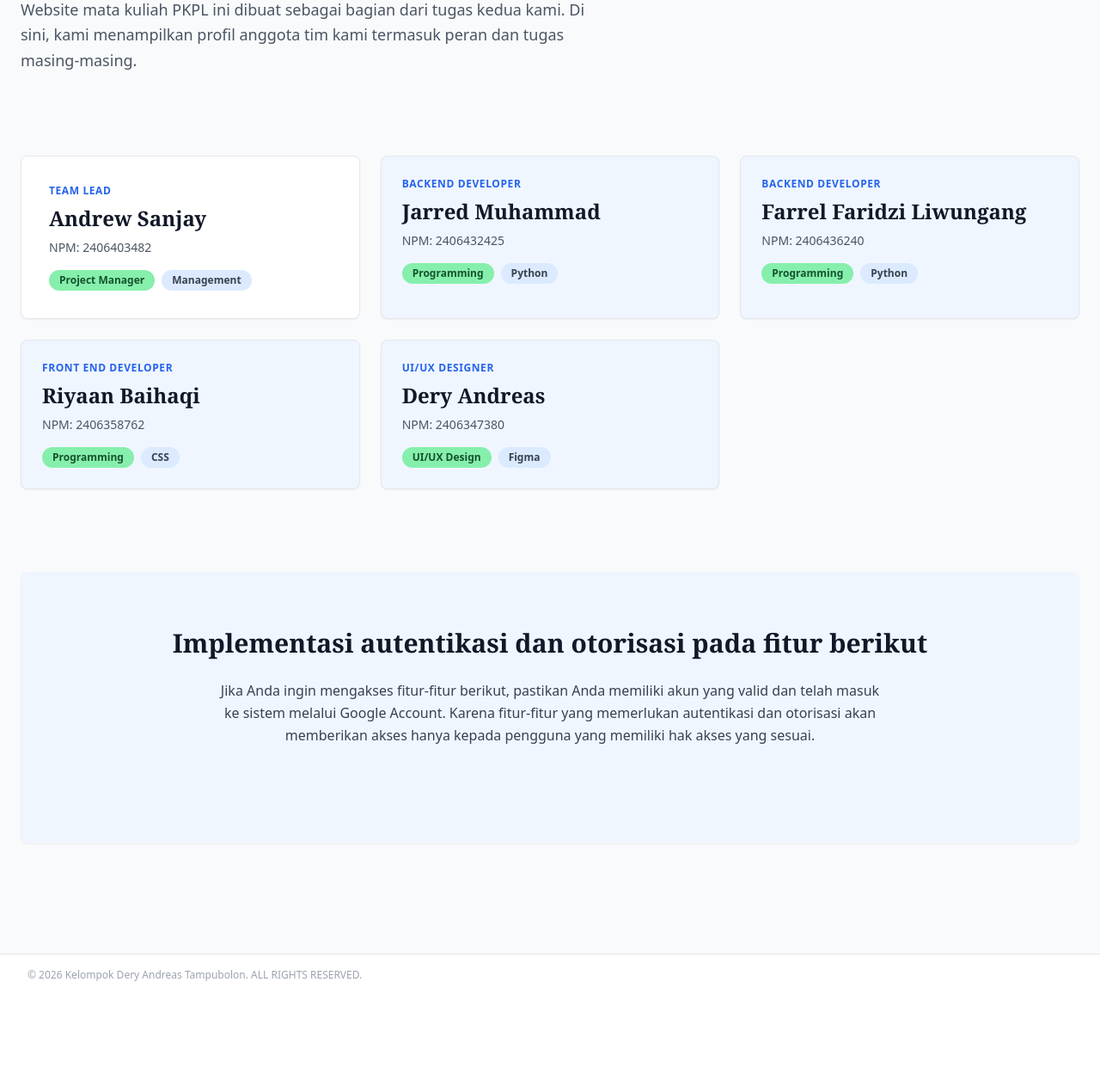
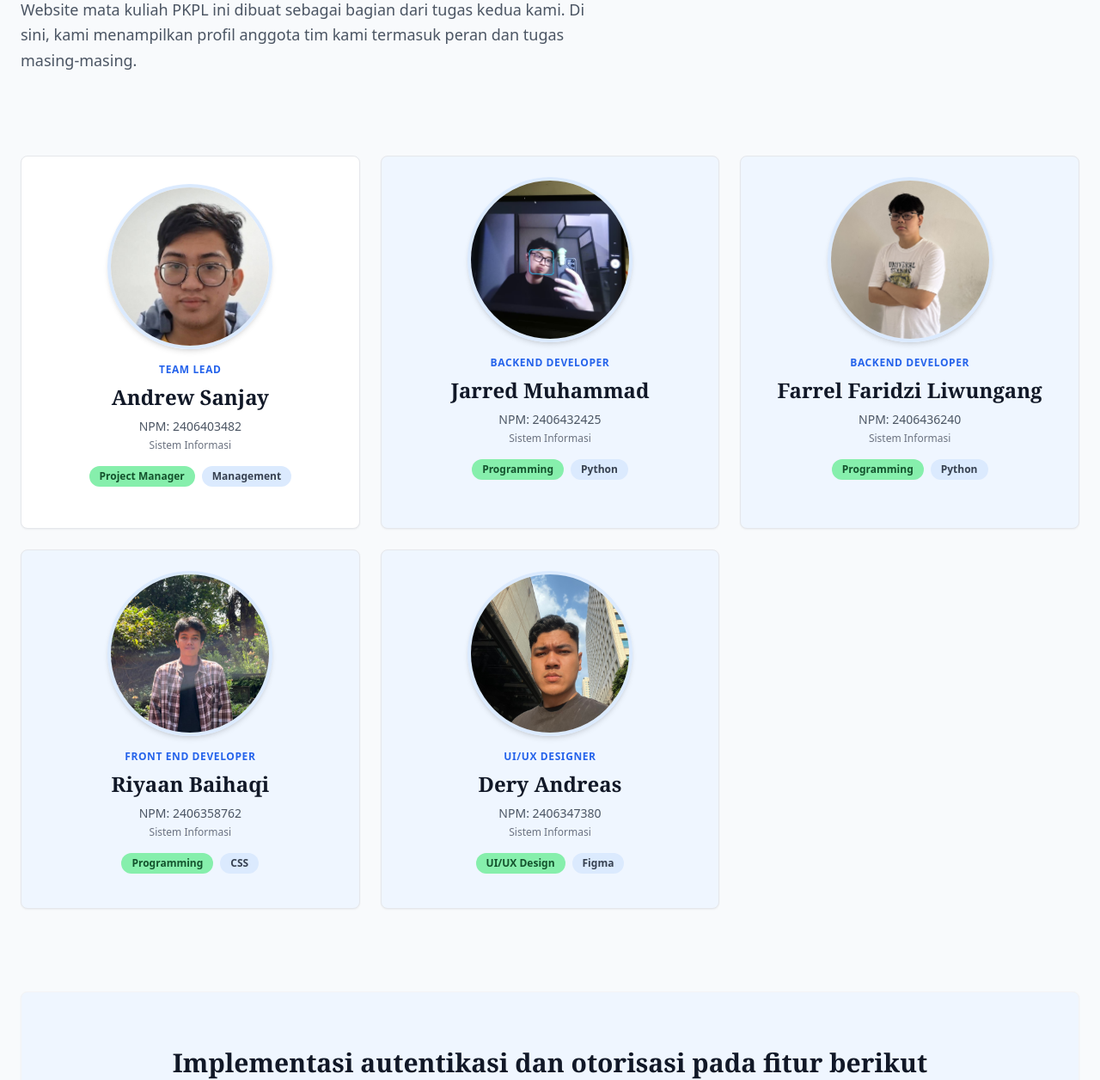
Before and after one commit to TK-PKPL-DAT/TK2, a Django app: page / in a window 1280 px wide. Shown: the part 316-1572 px from the top of the page at 86% size. Before the commit the page ends 1457 px from the top, so only its background shows below. Run offline with Django 5.2, Linux system fonts and the light colour scheme; data comes from the database, SQL or seed files in the repository; some libraries are stand-ins or nearby versions.

Commit message:
Added Image and Major of each team member

```diff
--- a/web/templates/home.html
+++ b/web/templates/home.html
@@ -25,10 +25,12 @@
             <div class="grid grid-cols-3 gap-6 mb-6">
 
                 <div class="col-span-1 bg-white rounded-lg border border-gray-200 p-8 shadow-sm">
-                    <div class="flex-grow">
+                    <div class="flex flex-col items-center text-center mb-4">
+                        <img src="{% static 'images/profiles/andrew-sanjay.jpg' %}" alt="Andrew Sanjay" class="w-48 h-48 rounded-full object-cover mb-4 border-4 border-blue-100 shadow-md">
                         <p class="text-blue-600 text-xs font-bold uppercase tracking-wider mb-2">Team Lead</p>
                         <h3 class="text-2xl font-semibold text-gray-900 mb-2 font-serif">Andrew Sanjay</h3>
-                        <p class="text-gray-600 text-sm mb-4">NPM: 2406403482</p>
+                        <p class="text-gray-600 text-sm mb-1">NPM: 2406403482</p>
+                        <p class="text-gray-500 text-xs mb-4">Sistem Informasi</p>
                         <div class="flex gap-2">
                             <span class="inline-block bg-green-300 text-green-900 text-xs font-semibold px-3 py-1 rounded-full">Project Manager</span>
                             <span class="inline-block bg-blue-100 text-gray-700 text-xs font-semibold px-3 py-1 rounded-full">Management</span>
@@ -37,10 +39,12 @@
                 </div>
 
                 <div class="col-span-1 bg-blue-50 rounded-lg border border-gray-200 p-6 shadow-sm">
-                    <div class="flex-grow">
+                    <div class="flex flex-col items-center text-center mb-4">
+                        <img src="{% static 'images/profiles/jarred-muhammad.jpg' %}" alt="Jarred Muhammad" class="w-48 h-48 rounded-full object-cover mb-4 border-4 border-blue-100 shadow-md">
                         <p class="text-blue-600 text-xs font-bold uppercase tracking-wider mb-2">Backend Developer</p>
                         <h3 class="text-2xl font-semibold text-gray-900 mb-2 font-serif">Jarred Muhammad</h3>
-                        <p class="text-gray-600 text-sm mb-4">NPM: 2406432425</p>
+                        <p class="text-gray-600 text-sm mb-1">NPM: 2406432425</p>
+                        <p class="text-gray-500 text-xs mb-4">Sistem Informasi</p>
                         <div class="flex gap-2">
                             <span class="inline-block bg-green-300 text-green-900 text-xs font-semibold px-3 py-1 rounded-full">Programming</span>
                             <span class="inline-block bg-blue-100 text-gray-700 text-xs font-semibold px-3 py-1 rounded-full">Python</span>
@@ -49,10 +53,12 @@
                 </div>
 
                 <div class="col-span-1 bg-blue-50 rounded-lg border border-gray-200 p-6 shadow-sm">
-                    <div class="flex-grow">
+                    <div class="flex flex-col items-center text-center mb-4">
+                        <img src="{% static 'images/profiles/farrel-faridzi.jpg' %}" alt="Farrel Faridzi Liwungang" class="w-48 h-48 rounded-full object-cover mb-4 border-4 border-blue-100 shadow-md">
                         <p class="text-blue-600 text-xs font-bold uppercase tracking-wider mb-2">Backend Developer</p>
                         <h3 class="text-2xl font-semibold text-gray-900 mb-2 font-serif">Farrel Faridzi Liwungang</h3>
-                        <p class="text-gray-600 text-sm mb-4">NPM: 2406436240</p>
+                        <p class="text-gray-600 text-sm mb-1">NPM: 2406436240</p>
+                        <p class="text-gray-500 text-xs mb-4">Sistem Informasi</p>
                         <div class="flex gap-2">
                             <span class="inline-block bg-green-300 text-green-900 text-xs font-semibold px-3 py-1 rounded-full">Programming</span>
                             <span class="inline-block bg-blue-100 text-gray-700 text-xs font-semibold px-3 py-1 rounded-full">Python</span>
@@ -61,10 +67,12 @@
                 </div>
 
                 <div class="col-span-1 bg-blue-50 rounded-lg border border-gray-200 p-6 shadow-sm">
-                    <div class="flex-grow">
+                    <div class="flex flex-col items-center text-center mb-4">
+                        <img src="{% static 'images/profiles/riyaan-baihaqi.jpg' %}" alt="Riyaan Baihaqi" class="w-48 h-48 rounded-full object-cover mb-4 border-4 border-blue-100 shadow-md">
                         <p class="text-blue-600 text-xs font-bold uppercase tracking-wider mb-2">Front End Developer</p>
                         <h3 class="text-2xl font-semibold text-gray-900 mb-2 font-serif">Riyaan Baihaqi</h3>
-                        <p class="text-gray-600 text-sm mb-4">NPM: 2406358762</p>
+                        <p class="text-gray-600 text-sm mb-1">NPM: 2406358762</p>
+                        <p class="text-gray-500 text-xs mb-4">Sistem Informasi</p>
                         <div class="flex gap-2">
                             <span class="inline-block bg-green-300 text-green-900 text-xs font-semibold px-3 py-1 rounded-full">Programming</span>
                             <span class="inline-block bg-blue-100 text-gray-700 text-xs font-semibold px-3 py-1 rounded-full">CSS</span>
@@ -73,10 +81,12 @@
                 </div>
 
                 <div class="col-span-1 bg-blue-50 rounded-lg border border-gray-200 p-6 shadow-sm">
-                    <div class="flex-grow">
+                    <div class="flex flex-col items-center text-center mb-4">
+                        <img src="{% static 'images/profiles/dery-andreas.jpg' %}" alt="Dery Andreas" class="w-48 h-48 rounded-full object-cover mb-4 border-4 border-blue-100 shadow-md">
                         <p class="text-blue-600 text-xs font-bold uppercase tracking-wider mb-2">UI/UX Designer</p>
                         <h3 class="text-2xl font-semibold text-gray-900 mb-2 font-serif">Dery Andreas</h3>
-                        <p class="text-gray-600 text-sm mb-4">NPM: 2406347380</p>
+                        <p class="text-gray-600 text-sm mb-1">NPM: 2406347380</p>
+                        <p class="text-gray-500 text-xs mb-4">Sistem Informasi</p>
                         <div class="flex gap-2">
                             <span class="inline-block bg-green-300 text-green-900 text-xs font-semibold px-3 py-1 rounded-full">UI/UX Design</span>
                             <span class="inline-block bg-blue-100 text-gray-700 text-xs font-semibold px-3 py-1 rounded-full">Figma</span>
```
Also changed, not shown: TK2_PKPL/static/images/profiles/andrew-sanjay.jpg (added), TK2_PKPL/static/images/profiles/dery-andreas.jpg (added), TK2_PKPL/static/images/profiles/farrel-faridzi.jpg (added), TK2_PKPL/static/images/profiles/jarred-muhammad.jpg (added), TK2_PKPL/static/images/profiles/riyaan-baihaqi.jpg (added).
